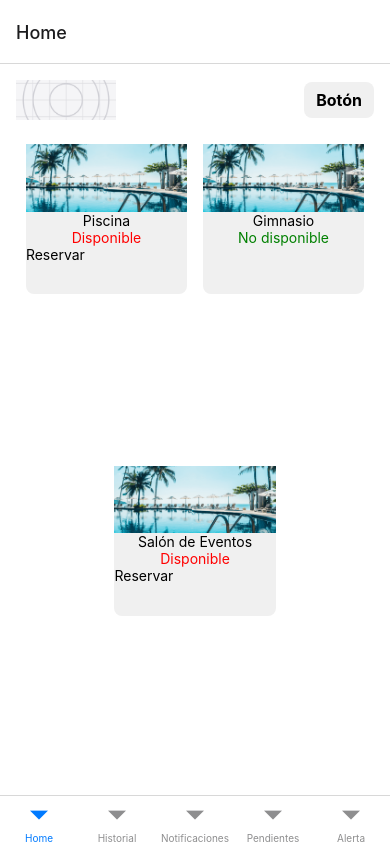
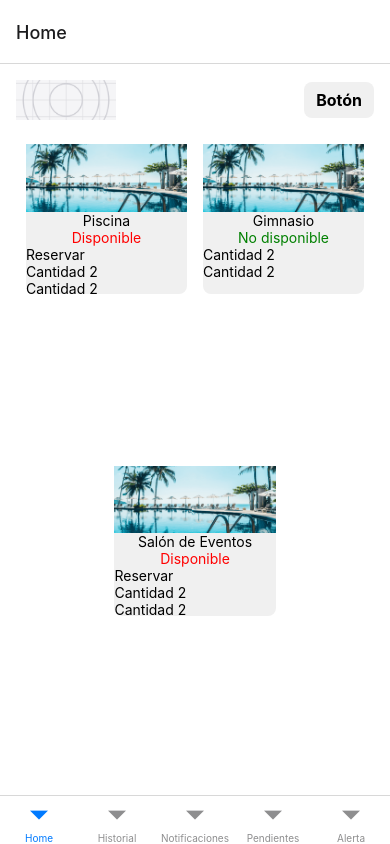
Before and after one commit to Damian-16/challengeFrontEndCaseFos, a React Native app: screen /Home in a window 390 px wide. Built offline with nearby package versions, Linux system fonts and the light colour scheme.

Commit message:
add reservation list

```diff
--- a/src/components/Card.js
+++ b/src/components/Card.js
@@ -4,6 +4,8 @@ import { styles } from "../../assets/styles/appStyles";
 import { TouchableOpacity } from "react-native";
 import { Modal } from "react-native";
 import ReservationModal from "./ReservationModal";
+import ReservationsList from "./ReservationList";
+import { reservationsData } from "../constants/data";
 
 const Card = ({ image, title, availability,dateTime }) => {
   const avaiable = availability === "Disponible";
@@ -45,6 +47,7 @@ const Card = ({ image, title, availability,dateTime }) => {
           <Text style={styles.reserveButtonText}>Reservar</Text>
         </TouchableOpacity>
       )}
+      <ReservationsList data={reservationsData} />
       <ReservationModal
         visible={modalVisible}
         selectedDate={selectedDate}
--- /dev/null
+++ b/src/components/ReservationList.js
@@ -0,0 +1,24 @@
+import React from 'react';
+import { FlatList, View, Text } from 'react-native';
+
+const ReservationsList = ({ data }) => {
+  const renderItem = () => (
+    <View>
+        <Text>Cantidad {data.length}</Text>
+      {/* <Text>Apartamento: {item.apartment}</Text>
+      <Text>Lugar: {item.title}</Text>
+      <Text>Fecha: {item.date.toLocaleString()}</Text>
+      <Text>Estado: {item.status}</Text> */}
+    </View>
+  );
+
+  return (
+    <FlatList
+      data={data}
+      renderItem={renderItem}
+      keyExtractor={(item, index) => index.toString()} // Usar un índice como clave
+    />
+  );
+};
+
+export default ReservationsList;
--- a/src/constants/data.js
+++ b/src/constants/data.js
@@ -1,5 +1,5 @@
-
-const facilitiesData = [
+//area comun
+export const facilitiesData = [
     {
       title: 'Piscina',
       availability: 'Disponible',
@@ -21,4 +21,21 @@ const facilitiesData = [
 
   ];
 
-  export default facilitiesData;
+  //lista de reservas
+  export const reservationsData = [
+    {
+      name:'emilio',
+      apartment: 'Apartamento 101',
+      title: 'Piscina',
+      date: new Date(),
+      // status: 'Confirmada',
+    },
+    {
+      name:'Ravena',
+      apartment: 'Apartamento 102',
+      title: 'Gimnasio',
+      date: new Date(),
+      // status: 'Pendiente',
+    },
+    // ... Otras reservas
+  ];
--- a/src/screens/HomeScreen.js
+++ b/src/screens/HomeScreen.js
@@ -3,7 +3,7 @@ import { View, Text, TouchableOpacity, Image, StyleSheet } from "react-native";
 import Card from "../components/Card";
 import { styles } from "../../assets/styles/appStyles";
 import { ScrollView } from "react-native";
-import facilitiesData from "../constants/data";
+import {facilitiesData} from "../constants/data";
 
 const HomeScreen = () => {
   return (
```
